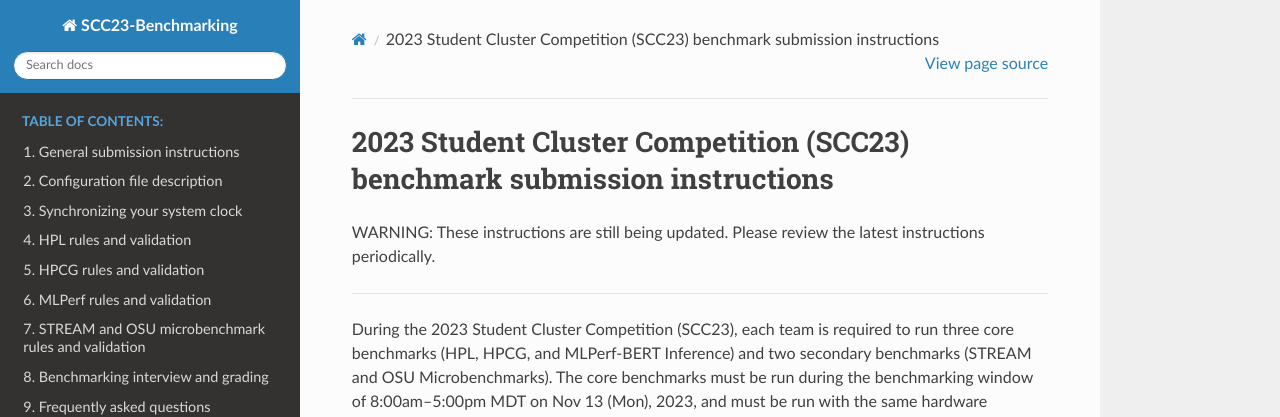
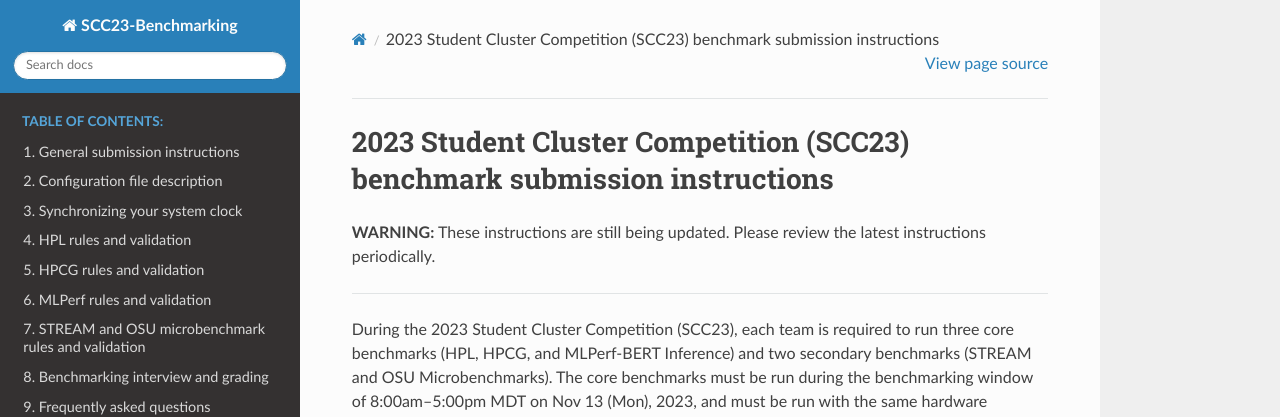
Before and after one commit to amaji/scc23-benchmarking, a Sphinx documentation site: the page built from source/index.rst, in a window 1280 px wide and 1299 px high. Shown: the top 417 px of the window. Built offline with Sphinx 7.4.7 and the Read the Docs theme 2.0.0, drawn with Linux system fonts in a browser that asks for light colours; part of the change alters nothing that is shown.

```diff
--- a/source/index.rst
+++ b/source/index.rst
@@ -6,7 +6,7 @@
 2023 Student Cluster Competition (SCC23) benchmark submission instructions
 ==========================================================================
 
-WARNING: These instructions are still being updated. Please review the latest instructions periodically.
+**WARNING:** These instructions are still being updated. Please review the latest instructions periodically.
 
 -----
 
```
